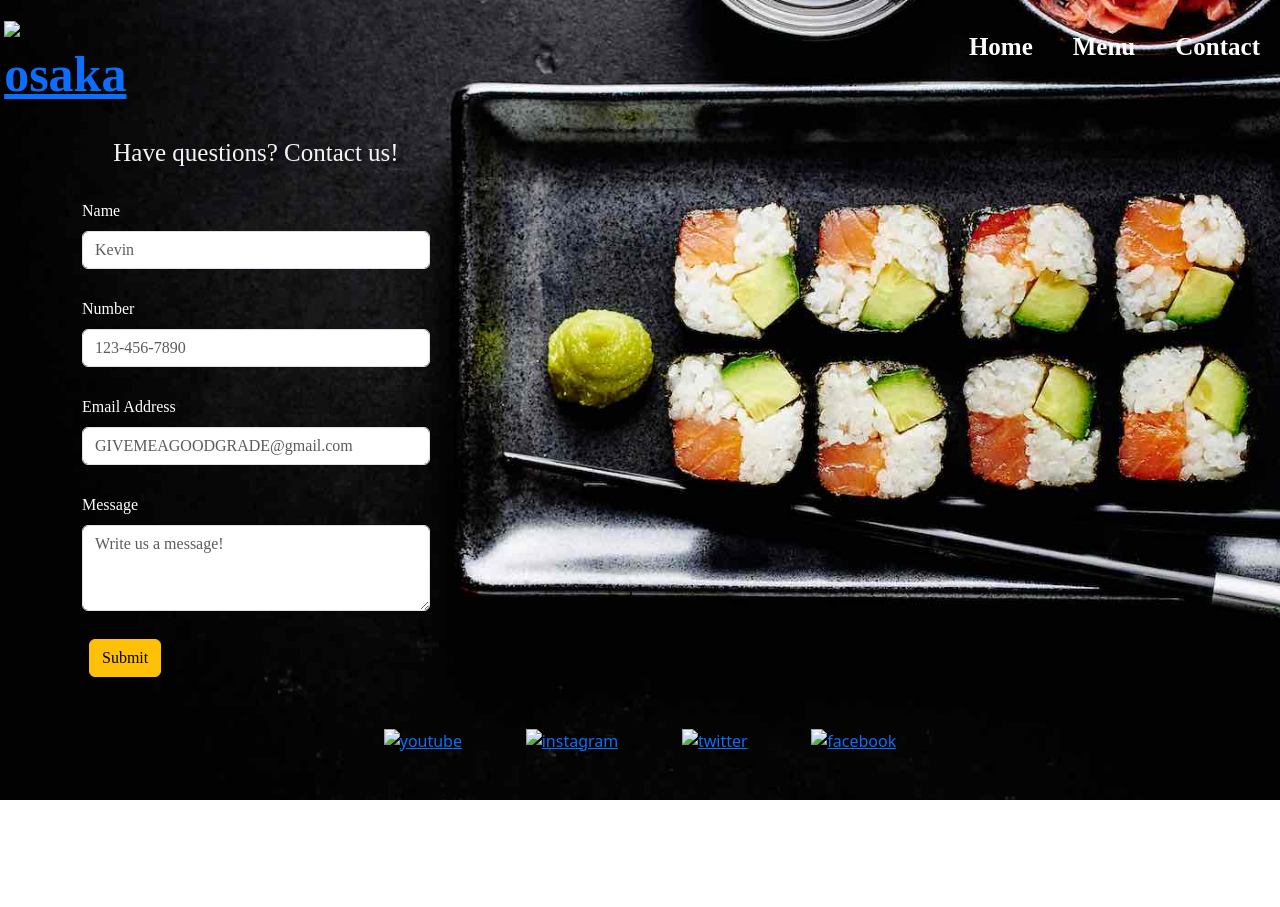
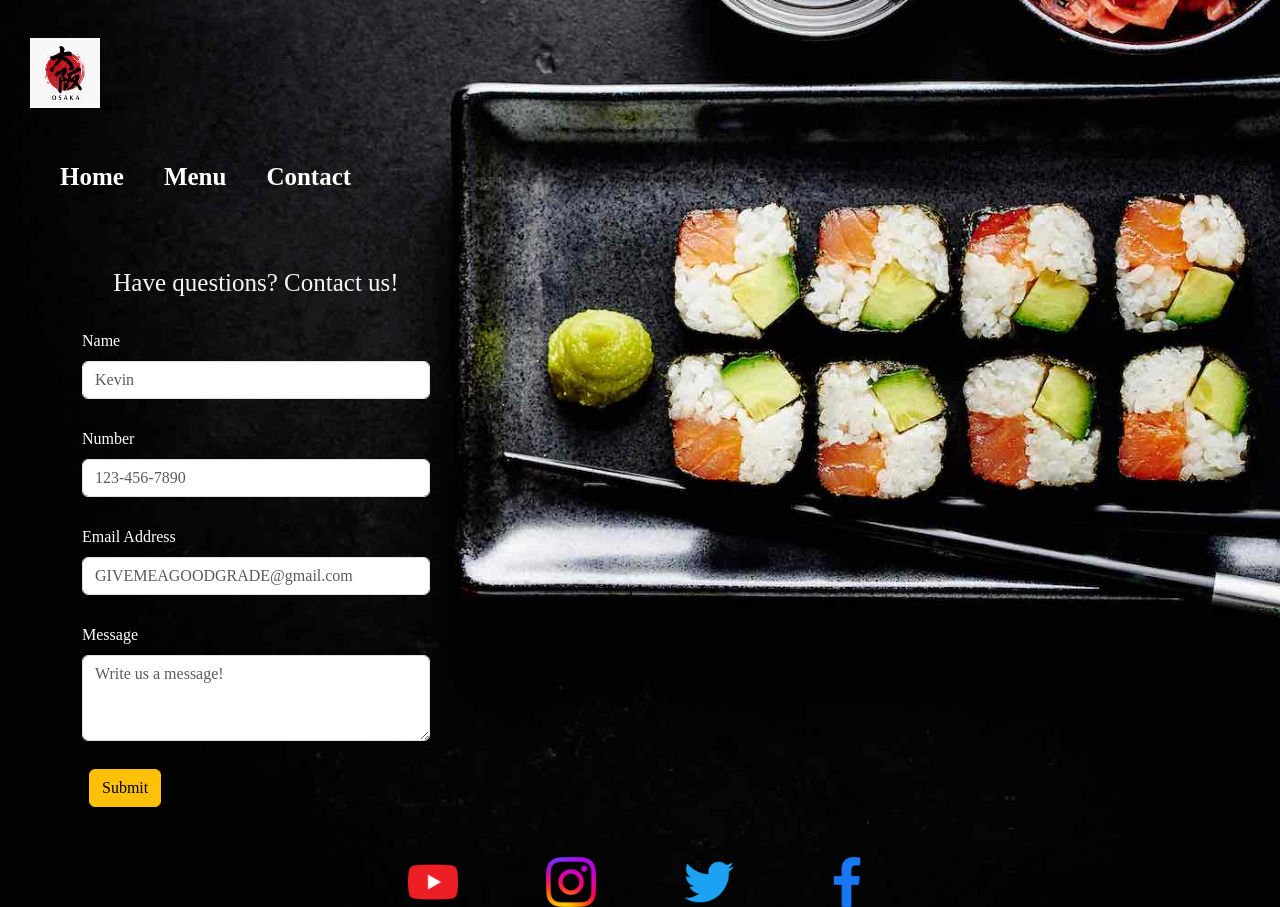
Before and after one commit to kevinlam11/GatewayV2, a plain HTML site: page contact.html in a window 1280 px wide. Before the commit the page ends 800 px from the top, so only its background shows below. Drawn offline with nearby package versions, Linux system fonts and the light colour scheme.

Commit message:
updated assets

```diff
--- a/contact.html
+++ b/contact.html
@@ -12,13 +12,13 @@
 </head>
 <!--  BACKGROUND  -->
 
-<body class="bg2" background="sushi3.jpg">
+<body class="bg2" background="assets/sushi3.AVIF">
   <!--   NAV BAR  -->
   <nav>
     <div class="navbar">
       <div class="logo">
         <a href="index.html">
-          <img class="hero" src="osaka.jpg" alt="osaka">
+          <img class="hero" src="assets/osaka.AVIF" alt="osaka">
       </div>
       <div class="link">
         <a href="index.html">Home</a>
@@ -54,12 +54,20 @@
   </section>
   <!--   FOOTER -->
 
-  <Footer class="contactMe">
-    <a href="https://www.youtube.com"><img src="assets/youtube.png" width="50px" alt="youtube"></a>
-    <a href="https://www.instagram.com/"><img src="assets/insta.png" width="50px" alt="instagram"></a>
-    <a href="https://www.twitter.com"><img src="assets/twitter.png" width="50px" alt="twitter"></a>
-    <a href="https://www.facebook.com"><img src="assets/FB.png" width="50px" alt="facebook"></a>
-  </Footer>
+  <footer class="contactMe">
+    <a href="https://www.youtube.com"
+      ><img src="assets/youtube.AVIF" width="50px" alt="youtube"
+    /></a>
+    <a href="https://www.instagram.com/"
+      ><img src="assets/insta.AVIF" width="50px" alt="instagram"
+    /></a>
+    <a href="https://www.twitter.com"
+      ><img src="assets/twitter.AVIF" width="50px" alt="twitter"
+    /></a>
+    <a href="https://www.facebook.com"
+      ><img src="assets/FB.AVIF" width="50px" alt="facebook"
+    /></a>
+  </footer>
 </body>
 
 </html>
```
Also changed, not shown: menu.html (+16 -8 lines), assets/sushi2.AVIF (renamed from sushi2.jpg), assets/sushi3.AVIF (renamed from sushi3.jpg).
